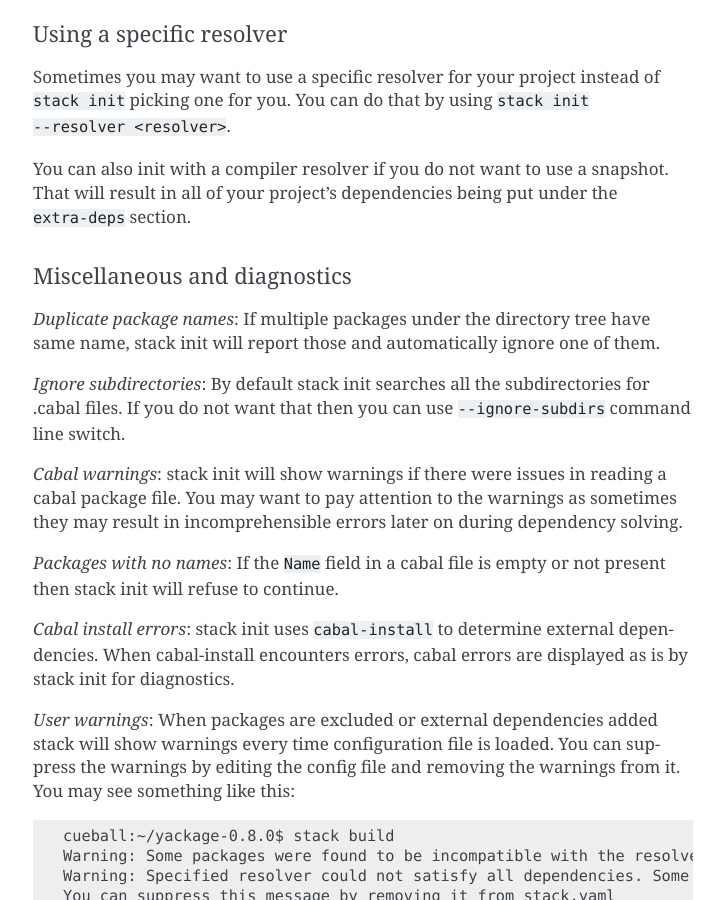
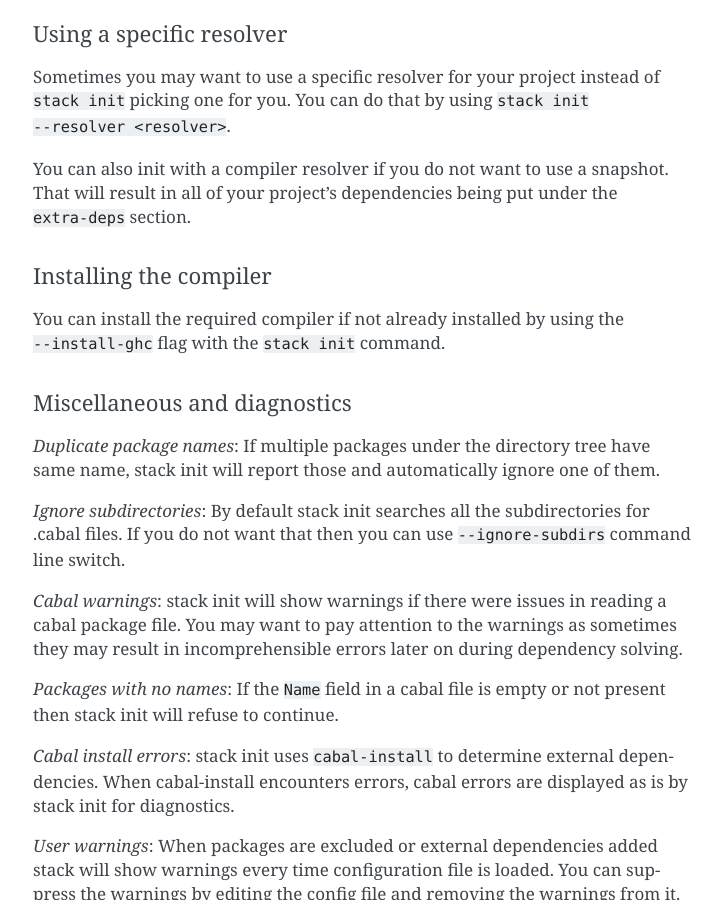
Before and after one commit to commercialhaskell/stack, a Sphinx documentation site: the page built from doc/GUIDE.md, in a window 1280 px wide and 900 px high, scrolled down 17033 px. Shown: the whole window, without its empty margins (387-1111 px from the left). Built offline with Sphinx 7.4.7, drawn with Linux system fonts in a browser that asks for light colours; some of the changed text lies outside the part shown.

Commit message:
Add --install-ghc in stack init doc guide

```diff
--- a/doc/GUIDE.md
+++ b/doc/GUIDE.md
@@ -855,6 +855,11 @@ Sometimes you may want to use a specific resolver for your project instead of
 You can also init with a compiler resolver if you do not want to use a
 snapshot. That will result in all of your project's dependencies being put
 under the `extra-deps` section.
+
+#### Installing the compiler
+
+You can install the required compiler if not already installed by using the
+`--install-ghc` flag with the `stack init` command.
 
 #### Miscellaneous and diagnostics
 
```
